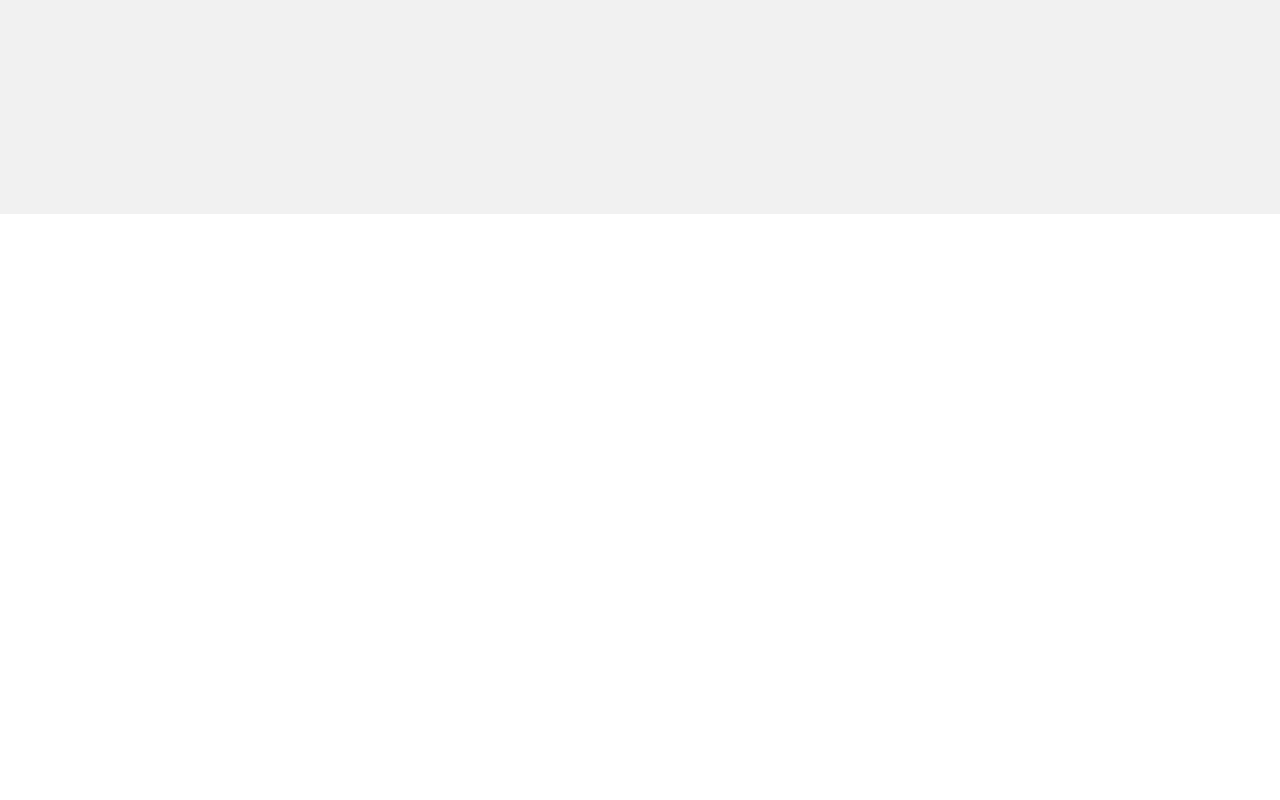
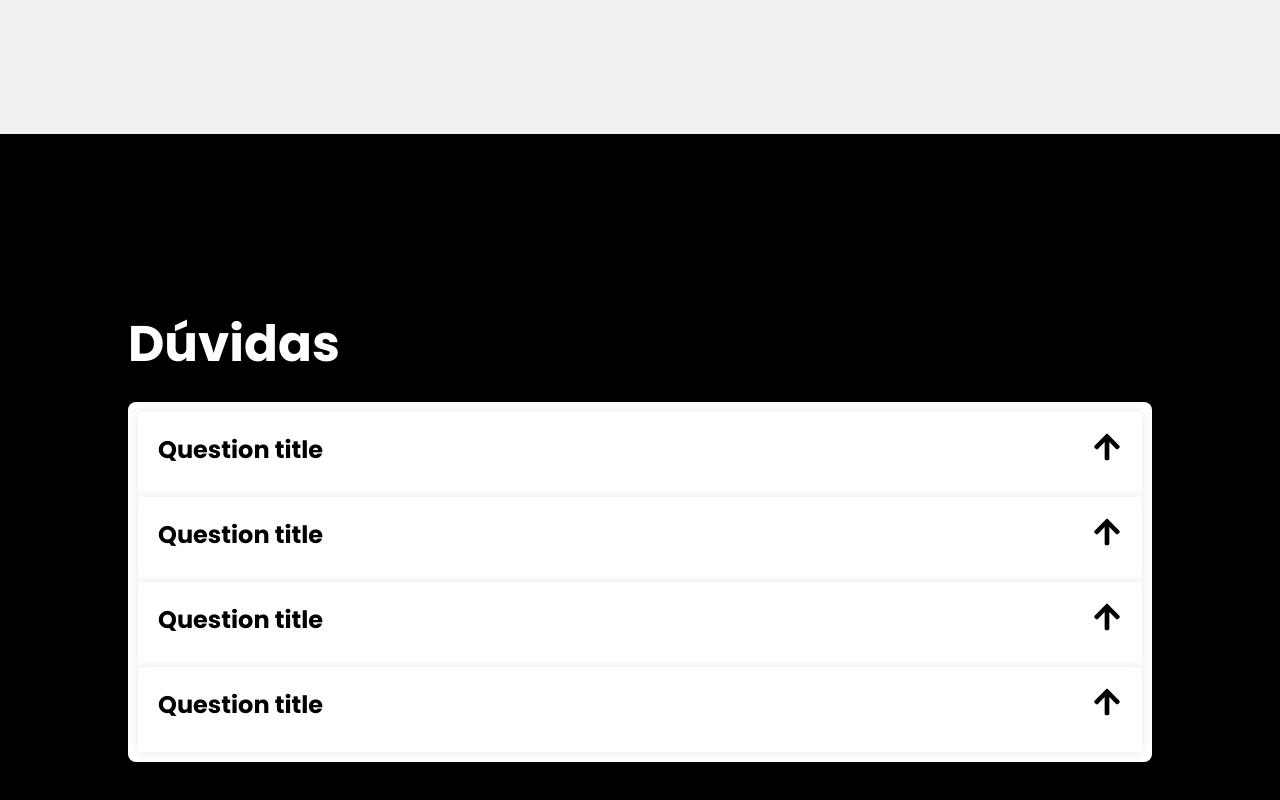
Before and after one commit to 3DUTEX/EliteMotors-Client, a React (Vite) app: page / in a window 1280 px wide. Shown: the part 1906-2706 px from the top of the page. Before the commit the page ends 2120 px from the top, so only its background shows below. Built offline with nearby package versions, Linux system fonts and the light colour scheme; no server answers.

Commit message:
seção de dúvidas feita

```diff
--- a/src/pages/Home/components/PresentationSection/PresentationSlider/styled.jsx
+++ b/src/pages/Home/components/PresentationSection/PresentationSlider/styled.jsx
@@ -5,7 +5,7 @@ export const SliderPresentation = styled.div`
 
 
   .swiper-container{
-    padding: 30px;
+    padding: 5px;
     width: 100%;
     height:40vw;
   }
@@ -19,7 +19,7 @@ export const SliderPresentation = styled.div`
     width: 100%;
 
     .swiper-container{
-    height:85vw;
+    height:90vw;
   }
   }
 `;
--- /dev/null
+++ b/src/pages/Home/components/QuestionsSection/components/Question/index.jsx
@@ -0,0 +1,59 @@
+import gsap from 'gsap';
+import React, { useState } from 'react';
+import { FaArrowUp } from 'react-icons/fa';
+
+import { QuestionContainer } from './styled';
+
+export default function Question({ id }) {
+  const [display, setDisplay] = useState(false);
+
+  function handleClick() {
+    if (display) {
+      gsap.to(`#questionDesc${id}`, {
+        height: 0,
+        opacity: 0,
+      });
+      gsap.to(`#arrow${id}`, {
+        rotate: '0',
+      });
+      setTimeout(() => {
+        setDisplay(false);
+      }, 150);
+    }
+    if (!display) {
+      setDisplay(true);
+      setTimeout(() => {
+        gsap.to(`#questionDesc${id}`, {
+          height: 75,
+          opacity: 1,
+        });
+        gsap.to(`#arrow${id}`, {
+          rotate: '180',
+        });
+      }, 50);
+    }
+  }
+
+  return (
+    <QuestionContainer display={display}>
+      <div className="question-title" id={`questionTitle${id}`}>
+        <h2>Question title</h2>
+        <FaArrowUp
+          size={30}
+          cursor="pointer"
+          onClick={handleClick}
+          className="arrow"
+          id={`arrow${id}`}
+        />
+      </div>
+      <div className="question-desc" id={`questionDesc${id}`}>
+        <p>
+          Lorem ipsum dolor sit amet consectetur adipisicing elit.
+          Iste itaque ut pariatur deserunt nam quam nobis.
+          Odit sed sint qui libero vero adipisci facilis, laborum minima esse, tempore, aliquam molestias.
+
+        </p>
+      </div>
+    </QuestionContainer>
+  );
+}
--- /dev/null
+++ b/src/pages/Home/components/QuestionsSection/components/Question/styled.jsx
@@ -0,0 +1,24 @@
+import styled from 'styled-components';
+
+export const QuestionContainer = styled.div`
+  display: flex;
+  flex-direction: column;
+  justify-content: center;
+  gap: 10px 0;
+  padding: 20px;
+
+  background: #fff;
+  box-shadow: 0 0 10px rgba(0,0,0,0.1);
+  overflow: hidden;
+
+  .question-title{
+    display: flex;
+    justify-content: space-between;
+  }
+
+  .question-desc{
+    height: 0;
+    opacity: 0;
+    overflow-y: auto;
+  }
+`;
--- /dev/null
+++ b/src/pages/Home/components/QuestionsSection/index.jsx
@@ -0,0 +1,20 @@
+// Imports Libs
+import React from 'react';
+
+// Imports Modules
+import Question from './components/Question';
+import { QuestionsContainer, SectionQuestions } from './styled';
+
+export default function QuestionsSection() {
+  return (
+    <SectionQuestions>
+      <h2 className="title">Dúvidas</h2>
+      <QuestionsContainer>
+        <Question id="1" />
+        <Question id="2" />
+        <Question id="3" />
+        <Question id="4" />
+      </QuestionsContainer>
+    </SectionQuestions>
+  );
+}
--- /dev/null
+++ b/src/pages/Home/components/QuestionsSection/styled.jsx
@@ -0,0 +1,35 @@
+import styled from 'styled-components';
+import { FONT_DEFAULT } from '../../../../styles/default';
+
+export const SectionQuestions = styled.section`
+  display: flex;
+  flex-direction: column;
+  justify-content: center;
+  gap: 20px 0;
+
+  width: 100%;
+  min-height: 100vh;
+
+  font-family: ${FONT_DEFAULT};
+  background: #000;
+
+  .title{
+    width: 80%;
+    margin: 0 auto;
+
+    color: #fff;
+    font-size: 50px;
+  }
+`;
+
+export const QuestionsContainer = styled.div`
+  width: 80%;
+  max-height: 500px;
+  margin: 0 auto;
+  padding: 10px;
+
+  background: #fff;
+  border-radius: 8px;
+  box-shadow: rgba(0,0,0,0.1);
+  overflow-y: auto;
+`;
--- a/src/pages/Home/components/VehiclesSection/index.jsx
+++ b/src/pages/Home/components/VehiclesSection/index.jsx
@@ -1,21 +1,15 @@
 // Imports Libs
 import React, { useEffect, useState } from 'react';
-import { useSwiper } from 'swiper/react';
 
 // Imports Modules
 import axios from '../../../../services/axios';
 import Vehicle from './components/Vehicle';
 import { SectionVehicle, VehiclesContainer } from './styled';
 
-// Imports Swiper
-import 'swiper/css';
-import 'swiper/css/navigation';
-import 'swiper/css/pagination';
 import { CustomButton } from '../../../../styles';
 
 export default function VehicleSection() {
   const [vehicles, setVehicles] = useState([]);
-  const swiper = useSwiper();
 
   useEffect(() => {
     async function getVehicles() {
@@ -32,10 +26,10 @@ export default function VehicleSection() {
       <h2>Novidades na loja</h2>
       <VehiclesContainer>
         {vehicles.map((vehicle, index) => (
-          index <= 3 && <Vehicle vehicle={vehicle} key={vehicle.id} />
+          index <= 5 && <Vehicle vehicle={vehicle} key={vehicle.id} />
         ))}
       </VehiclesContainer>
-      <CustomButton className='btn-see-all'>Ver Todos</CustomButton>
+      <CustomButton className="btn-see-all">Ver Todos</CustomButton>
     </SectionVehicle>
   );
 }
--- a/src/pages/Home/components/VehiclesSection/styled.jsx
+++ b/src/pages/Home/components/VehiclesSection/styled.jsx
@@ -1,5 +1,5 @@
 import styled from 'styled-components';
-import { FONT_DEFAULT, PRIMARY_COLOR } from '../../../../styles/default';
+import { FONT_DEFAULT } from '../../../../styles/default';
 
 export const SectionVehicle = styled.section`
   display: flex;
@@ -8,7 +8,7 @@ export const SectionVehicle = styled.section`
   gap: 30px 0;
 
   width: 100%;
-  min-height: 100vh;
+  min-height: 90vh;
   padding: 30px;
 
   font-family: ${FONT_DEFAULT};
@@ -36,28 +36,11 @@ export const SectionVehicle = styled.section`
       width: 95%;
     }
   }
-/*
-  .swiper-container{
-    display: flex;
-    justify-content: center;
-    align-items: center;
-    width: 80%;
-  }
-
-  .swiper-button-next,
-  .swiper-button-prev {
-    display: flex;
-    justify-content: center;
-    align-items: center;
-    padding: 50px;
-    border-radius: 50%;
-    background: ${PRIMARY_COLOR};
-    color: #fff !important;
-} */
 `;
 
 export const VehiclesContainer = styled.div`
   display: flex;
+  align-items: center;
   justify-content: space-between;
   gap: 0 10px;
 
--- a/src/pages/Home/index.jsx
+++ b/src/pages/Home/index.jsx
@@ -4,6 +4,7 @@ import React from 'react';
 // Imports Modules
 import NavBar from '../../components/NavBar';
 import PresentationSection from './components/PresentationSection';
+import QuestionsSection from './components/QuestionsSection';
 import StepsSection from './components/StepsSection';
 import VehiclesSection from './components/VehiclesSection';
 
@@ -14,6 +15,7 @@ export default function Home() {
       <PresentationSection />
       <StepsSection />
       <VehiclesSection />
+      <QuestionsSection />
     </>
   );
 }
```
